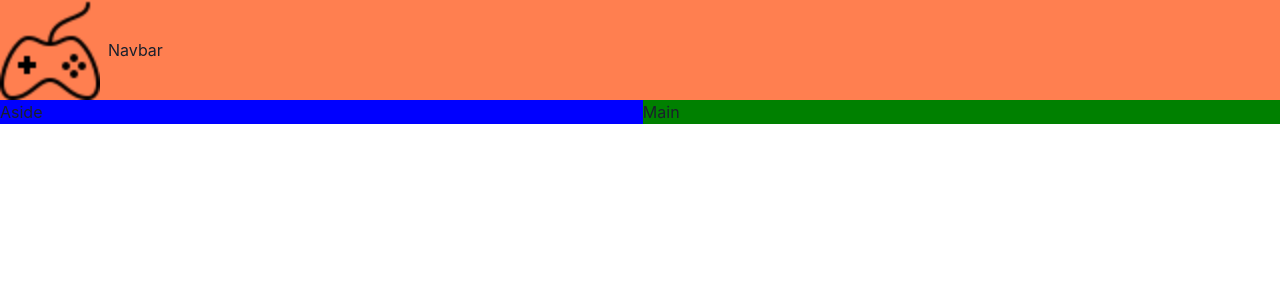
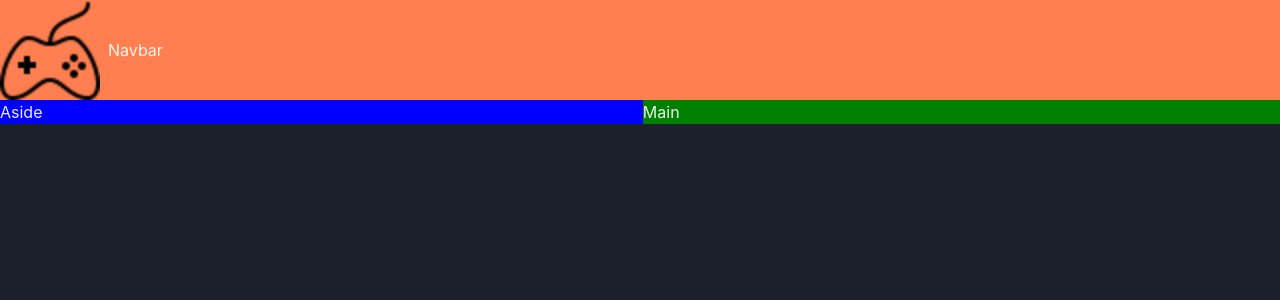
Before and after one commit to AswathSivan/react-game-hub, a React (Vite) app: page / in a window 1280 px wide. Shown: the top 300 px of the page. Built offline with nearby package versions, Linux system fonts and the light colour scheme.

Commit message:
implementing dark mode

```diff
--- a/src/main.tsx
+++ b/src/main.tsx
@@ -1,12 +1,14 @@
 import { StrictMode } from 'react'
 import { createRoot } from 'react-dom/client'
-import { ChakraProvider } from '@chakra-ui/react'
+import { ChakraProvider, ColorModeScript } from '@chakra-ui/react'
 import App from './App.tsx'
+import theme from './theme.ts'
 import './index.css'
 
 createRoot(document.getElementById('root')!).render(
   <StrictMode>
-    <ChakraProvider>
+    <ChakraProvider theme={theme}>
+      <ColorModeScript initialColorMode={theme.config.initialColorMode} />
       <App />
     </ChakraProvider>
   </StrictMode>,
--- /dev/null
+++ b/src/theme.ts
@@ -0,0 +1,7 @@
+import { extendTheme, ThemeConfig } from "@chakra-ui/react";
+
+const config: ThemeConfig = {
+  initialColorMode: "dark",
+};
+const theme = extendTheme({ config });
+export default theme;
```
